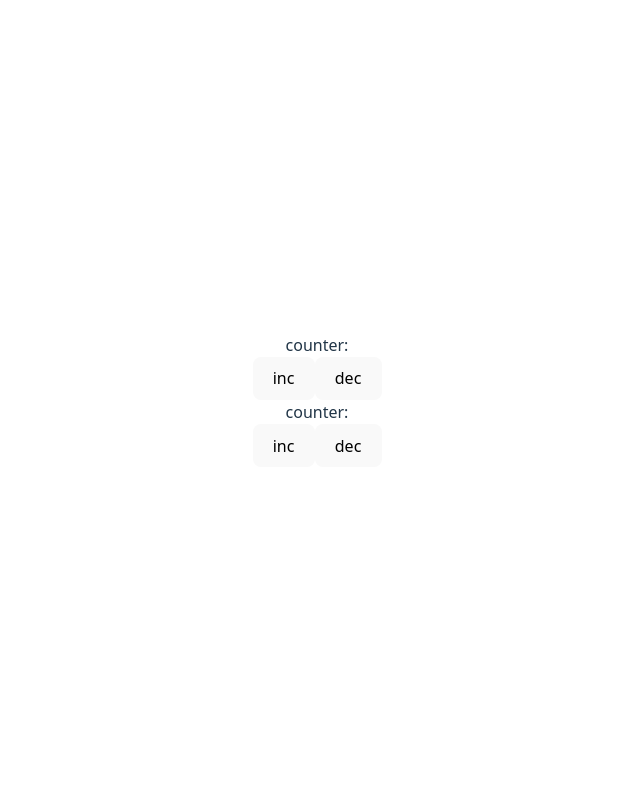
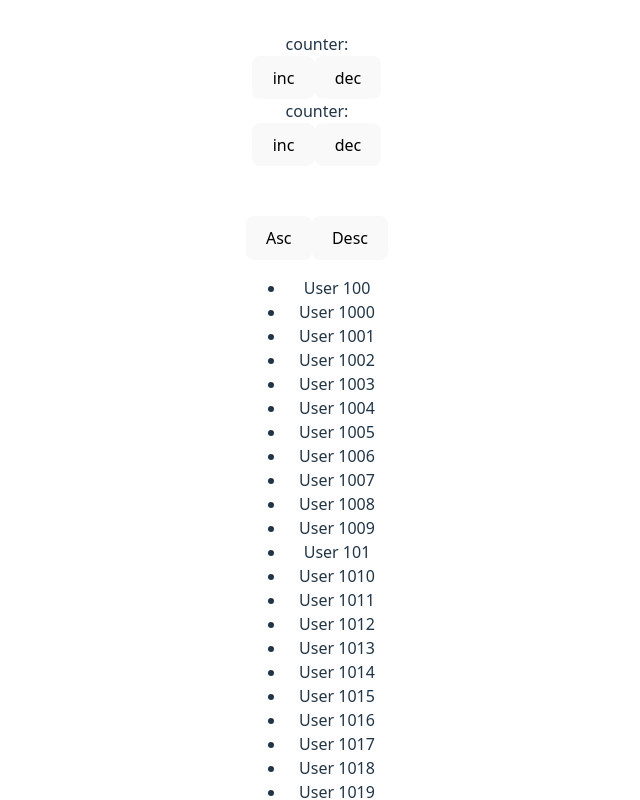
Before and after one commit to Daniyel-Tkachuk/trainingProject_redux-toolkit, a React (Vite) app: page / in a window 1280 px wide. Shown: the top 800 px of the page, without its empty margins (323-963 px from the left). Built offline with nearby package versions, Linux system fonts and the light colour scheme.

Commit message:
added UsersList.tsx

```diff
--- a/src/app/App.tsx
+++ b/src/app/App.tsx
@@ -1,5 +1,6 @@
 import './App.css'
 import {Counters} from "../features/counters/ui/Counters/Counters.tsx";
+import {UsersList} from "../features/counters/UsersList/UsersList.tsx";
 
 function App() {
 
@@ -7,6 +8,7 @@ function App() {
   return (
     <>
       <Counters/>
+      <UsersList/>
     </>
   )
 }
--- a/src/app/main.tsx
+++ b/src/app/main.tsx
@@ -1,5 +1,11 @@
 import { createRoot } from 'react-dom/client'
 import '../index.css'
 import App from './App.tsx'
+import {Provider} from "react-redux";
+import {store} from "./store.ts";
 
-createRoot(document.getElementById('root')!).render(<App />)
+createRoot(document.getElementById('root')!).render(
+  <Provider store={store}>
+    <App />
+  </Provider>
+)
--- a/src/app/store.ts
+++ b/src/app/store.ts
@@ -1,8 +1,16 @@
 import {configureStore} from "@reduxjs/toolkit";
-import {reducerCounter} from "../features/counters/model/reducerCounter.ts";
+import {type CounterId, reducerCounter} from "../features/counters/model/reducerCounter.ts";
+import {useDispatch, useSelector, useStore} from "react-redux";
 
 export const store = configureStore({
   reducer: reducerCounter
 })
 
 export type AppState = ReturnType<typeof store.getState>
+export type AppDispatch = typeof store.dispatch
+
+export const useAppDispatch = useDispatch.withTypes<AppDispatch>()
+export const useAppSelector = useSelector.withTypes<AppState>()
+export const useAppStore = useStore.withTypes<typeof store>()
+
+export const selectCounter = (state: AppState, counterId: CounterId) => state.counters[counterId];
--- /dev/null
+++ b/src/features/counters/UsersList/UsersList.tsx
@@ -0,0 +1,105 @@
+import {useState} from "react";
+
+type UserId = string
+
+type User = {
+  id: UserId
+  name: string
+  description: string
+}
+
+const users: User[] = Array.from({length: 3000}, (_, index) => ({
+  id: `user${index + 11}`,
+  name: `User ${index + 11}`,
+  description: `Description for User ${index + 11}`
+}))
+
+export const UsersList = () => {
+  const [selectedUser, setSelectedUser] = useState<User>();
+
+  const [sortType, setSortType] = useState<'asc' | 'desc'>('asc')
+
+  const handleUserClick  = (user: User) => {
+    setSelectedUser(user)
+  }
+
+  const handleBackButtonClick = () => {
+    setSelectedUser(undefined)
+  }
+
+  const sortedUsers = users.sort((a, b) => (
+    sortType === "asc"
+      ? a.name.localeCompare(b.name)
+      : b.name.localeCompare(a.name)
+  ))
+
+  return (
+    <div className="flex flex-col items-center">
+      {!selectedUser ? (
+        <div className="flex flex-col items-center justify-between">
+          <div className="flex flex-row items-center">
+            <button
+              onClick={() => setSortType("asc")}
+              className="bg-blue-500 hover:bg-blue-700 text-white font-bold py-2 px-4 rounded"
+            >
+              Asc
+            </button>
+            <button
+              onClick={() => setSortType("desc")}
+              className="bg-blue-500 hover:bg-blue-700 text-white font-bold py-2 px-4 rounded mx-2"
+            >
+              Desc
+            </button>
+          </div>
+          <ul className="list-none">
+            {sortedUsers.map((user) => (
+              <UserListItem
+                onClick={() => handleUserClick(user)}
+                user={user}
+                key={user.id}
+              />
+            ))}
+          </ul>
+        </div>
+      ) : (
+        <SelectedUser
+          user={selectedUser}
+          onBackButtonClick={handleBackButtonClick}
+        />
+      )}
+    </div>
+  );
+};
+
+type UserListItem = {
+  user: User
+  onClick: () => void
+}
+
+function UserListItem({user, onClick}: UserListItem) {
+  return (
+    <li key={user.id} className="py-2" onClick={onClick}>
+      <span className="hover:underline cursor-pointer">{user.name}</span>
+    </li>
+  );
+}
+
+type SelectedUser = {
+  user: User
+  onBackButtonClick: () => void
+}
+
+function SelectedUser({user, onBackButtonClick}: SelectedUser) {
+  return (
+    <div className="flex flex-col items-center">
+      <button
+        onClick={onBackButtonClick}
+        className="bg-blue-500 hover:bg-blue-700 text-white font-bold py-2 px-4 rounded md"
+      >
+        Back
+      </button>
+      <h2 className="text-3xl">{user.name}</h2>
+      <p className="text-xl">{user.description}</p>
+    </div>
+  );
+}
--- a/src/features/counters/ui/Counters/Counter/Counter.tsx
+++ b/src/features/counters/ui/Counters/Counter/Counter.tsx
@@ -1,17 +1,18 @@
-import type {CounterId, CounterState, DecrementAction, IncrementAction} from "../../../model/reducerCounter.ts";
-import {type AppState, store} from "../../../../../app/store.ts";
-import {useEffect, useReducer, useRef} from "react";
+import type {CounterId, DecrementAction, IncrementAction} from "../../../model/reducerCounter.ts";
+import {selectCounter, useAppSelector} from "../../../../../app/store.ts";
+import {useDispatch} from "react-redux";
 
 type Props = {
   counterId: CounterId
 }
 
-const selectCounter = (state: AppState, counterId: CounterId): CounterState => state.counters[counterId];
+
 
 export const Counter = ({counterId}: Props) => {
+  /*
+  ********* Сохраннение предыдущего стейта через useRef (подкапотная работа useSelector) ******
   const [_, forceUpdate] = useReducer((x) => x + 1, 0)
-
-  const lastStateRef = useRef<ReturnType<typeof selectCounter>>();
+  const lastStateRef = useRef<ReturnType<typeof selectCounter>>(null);
 
   useEffect(() => {
     return store.subscribe(() => {
@@ -25,20 +26,22 @@ export const Counter = ({counterId}: Props) => {
       lastStateRef.current = currentState
     })
   }, [])
+  const currentState = selectCounter(store.getState(), counterId);*/
 
-  const currentState = selectCounter(store.getState(), counterId);
+  const dispatch = useDispatch()
+  const counterState = useAppSelector((state) => selectCounter(state, counterId));
 
   return (
     <div>
       <div>
-        counter: {currentState?.counter}
+        counter: {counterState?.counter}
       </div>
       <div>
         <button
-          onClick={() => store.dispatch({type: 'increment', payload: {counterId}} satisfies IncrementAction)}>inc
+          onClick={() => dispatch({type: 'increment', payload: {counterId}} satisfies IncrementAction)}>inc
         </button>
         <button
-          onClick={() => store.dispatch({type: 'decrement', payload: {counterId}} satisfies DecrementAction)}>dec
+          onClick={() => dispatch({type: 'decrement', payload: {counterId}} satisfies DecrementAction)}>dec
         </button>
       </div>
     </div>
--- a/src/features/counters/ui/Counters/Counters.tsx
+++ b/src/features/counters/ui/Counters/Counters.tsx
@@ -2,7 +2,7 @@ import {Counter} from "./Counter/Counter.tsx";
 
 export const Counters = () => {
   return (
-    <div>
+    <div style={{marginBottom: "50px"}}>
       <Counter counterId={'first'}/>
       <Counter counterId={'second'}/>
     </div>
```
